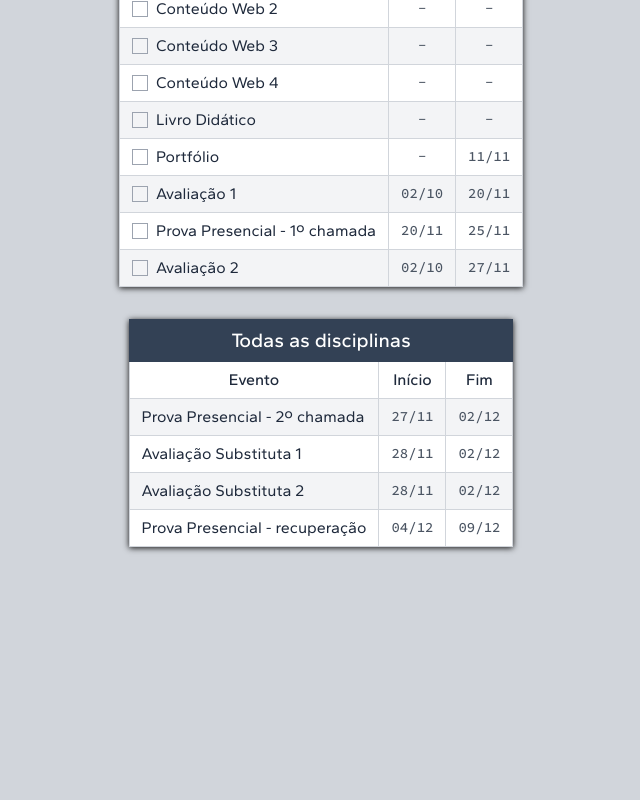
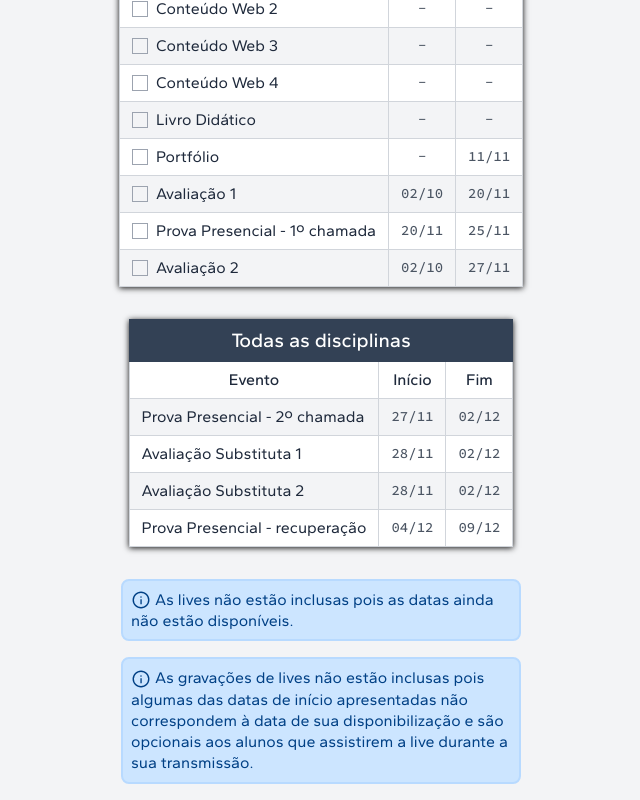
Before and after one commit to kelio-mv/ads-unopar, a React (Vite) app: page / in a window 1280 px wide. Shown: the part 2625-3425 px from the top of the page, without its empty margins (319-959 px from the left). Before the commit the page ends 3188 px from the top, so only its background shows below. Built offline with nearby package versions, Linux system fonts and the light colour scheme.

Commit message:
Added additional info

```diff
--- /dev/null
+++ b/src/Alert.jsx
@@ -0,0 +1,10 @@
+function Alert(props) {
+  return (
+    <div className="alert">
+      <img src="info.svg" className="alert__icon" />
+      <span> {props.children}</span>
+    </div>
+  );
+}
+
+export default Alert;
--- a/src/App.jsx
+++ b/src/App.jsx
@@ -1,5 +1,6 @@
 import React from "react";
 import Checkbox from "./Checkbox";
+import Alert from "./Alert";
 import getCalendars from "./calendars";
 import "./App.scss";
 
@@ -47,7 +48,9 @@ class App extends React.Component {
   render() {
     const { calendars } = this.state;
 
-    return calendars.map((calendar, i) => (
+    return (
+      <>
+        {calendars.map((calendar, i) => (
           <table key={calendar.name} className="calendar">
             <thead>
               <tr>
@@ -89,18 +92,16 @@ class App extends React.Component {
               ))}
             </tbody>
           </table>
-    ));
+        ))}
+        <Alert>As lives não estão inclusas pois as datas ainda não estão disponíveis.</Alert>
+        <Alert>
+          As gravações de lives não estão inclusas pois algumas das datas de início apresentadas não
+          correspondem à data de sua disponibilização e são opcionais aos alunos que assistirem a
+          live durante a sua transmissão.
+        </Alert>
+      </>
+    );
   }
 }
 
 export default App;
-
-// Não incluir Gravação de Live, pois a data de início não corresponde à data em que ela
-// estará disponível, além disso, é opcional para quem já assistiu a Live ao vivo.
-// Não incluir Leitura, pois a mesma contém apenas o Plano de Ensino e o Livro Didático,
-// não sendo considerado um evento.
-// As avaliações substitutas permitem aos alunos substituírem as notas de suas avaliações
-// virtuais, não sendo obrigatório para quem já teve um bom desempenho.
-// adicionar info sobre 2º chamada e recuperação
-
-// { name: "Gravação da Live", start: "31/07", end: "09/12" },
--- a/src/App.scss
+++ b/src/App.scss
@@ -1,11 +1,8 @@
 .calendar {
   margin: 0 auto;
+  margin-bottom: 2rem;
   border-collapse: collapse;
   box-shadow: 0px 1px 0.375rem #121212;
-
-  &:not(:last-child) {
-    margin-bottom: 2rem;
-  }
 
   th {
     padding: 0.5rem 0.75rem;
@@ -76,3 +73,25 @@
     filter: invert(1);
   }
 }
+
+.alert {
+  max-width: 25rem;
+  padding: 0.5rem;
+  margin: 0 auto;
+  background: #cce5ff;
+  color: #004085;
+  border: 2px solid #b8daff;
+  border-radius: 0.5rem;
+
+  &:not(:last-child) {
+    margin-bottom: 1rem;
+  }
+
+  &__icon {
+    width: 1.25rem;
+  }
+
+  > * {
+    vertical-align: middle;
+  }
+}
--- a/src/index.scss
+++ b/src/index.scss
@@ -16,7 +16,7 @@ html {
   font-family: "Gantari", sans-serif;
   line-height: 1.25;
   color: var(--clr-800);
-  background: var(--clr-300);
+  background: var(--clr-100);
   padding: 1rem 0;
 
   --clr-000: #fff;
@@ -30,7 +30,7 @@ html {
   --clr-800: #1e293b;
 }
 
-@media (max-width: 480px) {
+@media (max-width: 440px) {
   html {
     font-size: 15px;
   }
```
Also changed, not shown: public/info.svg (added). Lines whose indentation alone changed are shown as unchanged.
